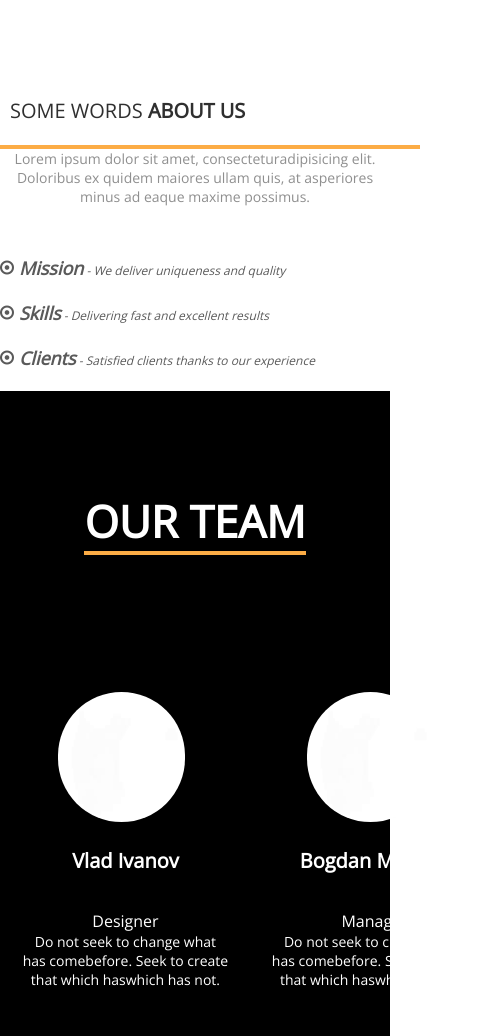
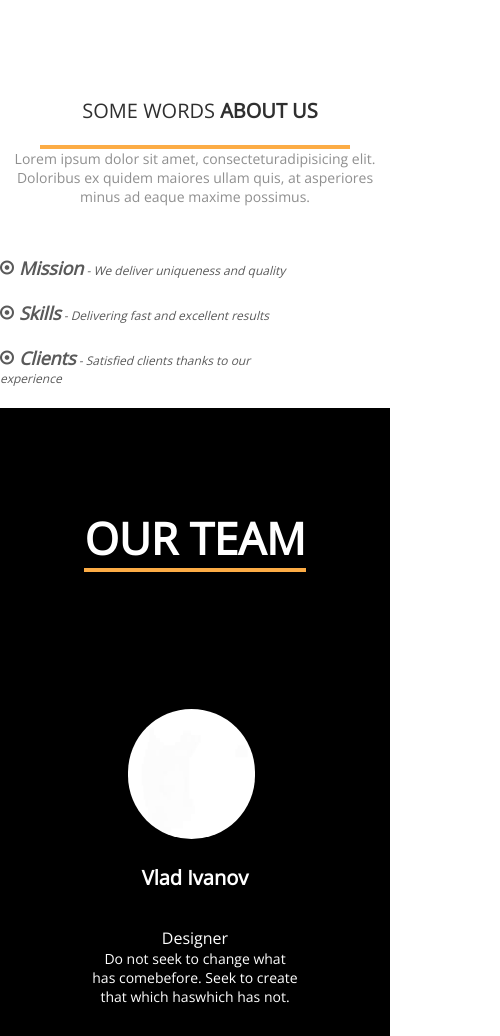
Before and after one commit to avsettt/not_looz, a plain HTML site: page kontrol/index.html in a window 390 px wide. Shown: the part 942-1978 px from the top of the page, 500 px wide, since content can reach past the window. Drawn offline with nearby package versions, Linux system fonts and the light colour scheme.

Commit message:
nev fix mobil

```diff
--- a/kontrol/style.css
+++ b/kontrol/style.css
@@ -115,9 +115,12 @@ color: white;
 .list2 .content .right ul{
     margin-top: 50px;
     text-align: left;
+    width: 300px;
 }
 
 .list2 .content .right ul li{
+
+    width: 300px;
     margin-bottom: 21px;
     font-size: 16px;
      font-style: italic;
@@ -244,7 +247,9 @@ color: white;
      }
      .list3 .team .block1{
          display: inline-block;
-
+     }
+          .list3 .team{
+         display: inline-block;
      }
 
      .list3 .team .timefix .port:last-child{
@@ -369,13 +374,40 @@ color: white;
     .list2 .content .right ul li{
         font-size: 12px;
 
-    }
+
+
+
+    }}
    @media screen and (max-width: 660px){
      .list1 .welcome{
     margin-bottom: 200px;
 }
 }
 
+    @media screen and (max-width: 470px){
+        .list3 .team .block1{
+        flex-direction: column;
+
+        }
+
+        .list3 *{
+            margin-left: 0px;
+            margin-right: 0px;
+
+        }
+        .team{
+            width: 100% !important;
+        }
+        .list3{
+            height: 1700px
+        }
+        .list2 .content .right .us{
+            width: 300px;
+            text-align: center;
+        }
+        .list2 .content .right .centr .lack {
+        width: 300px
+    }
 
 
     }
```
